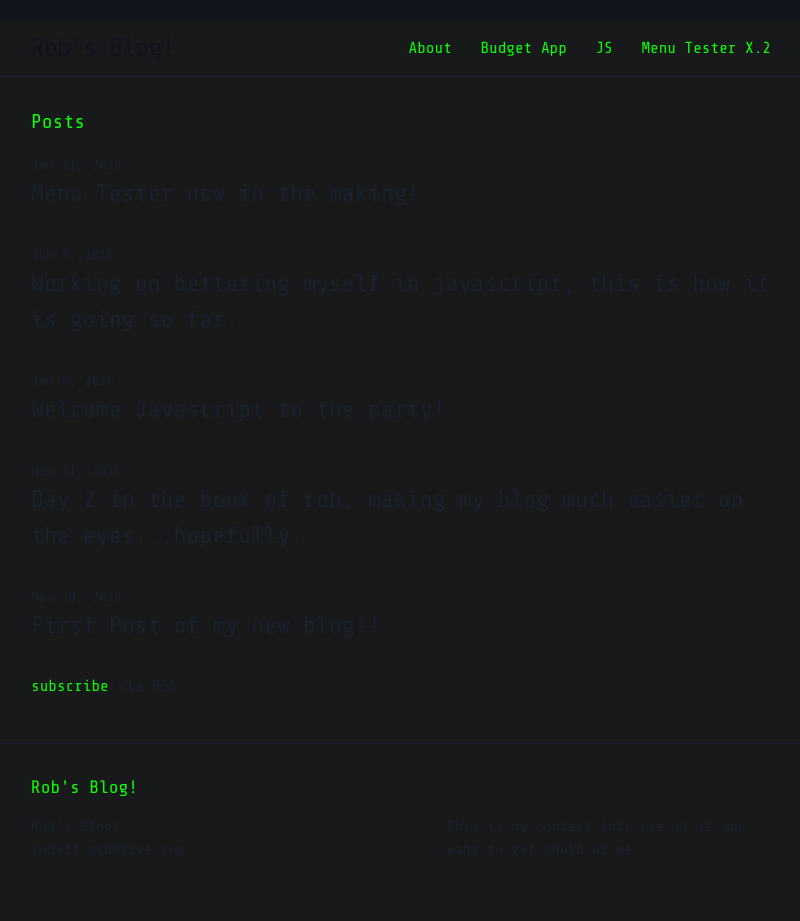
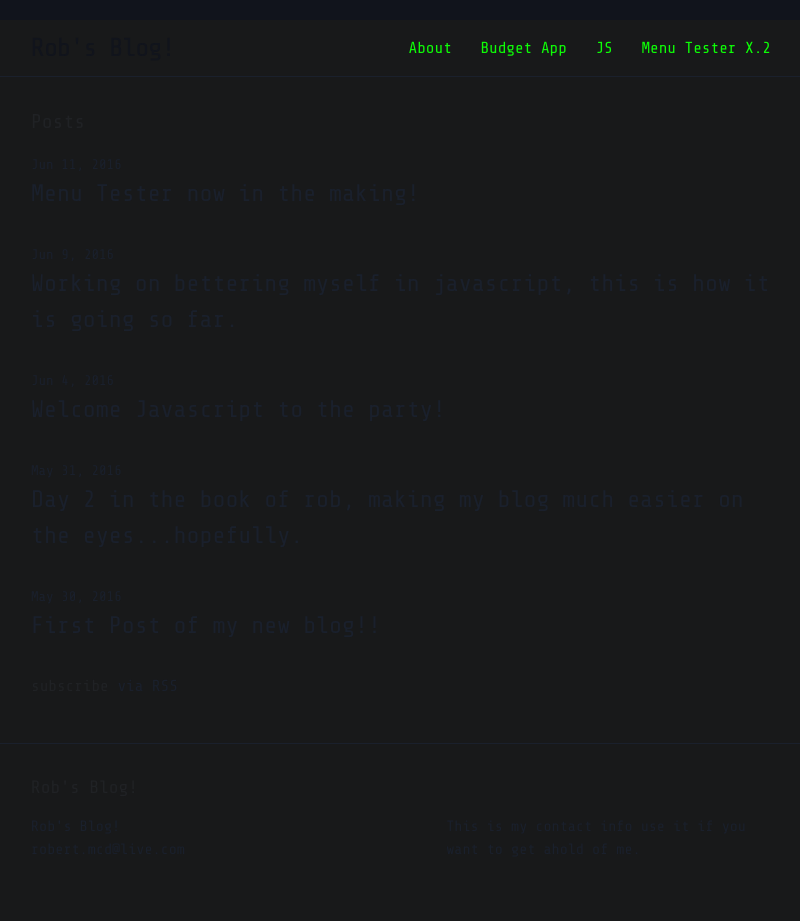
Before and after one commit to xSpiralx/xSpiralx.github.io, a Jekyll site: the page built from index.html, in a window 1280 px wide. Shown: the whole page, without its empty margins (239-1039 px from the left). Built offline with Jekyll 4.4.1, drawn with Linux system fonts in a browser that asks for light colours.

Commit message:
Update _base.scss

```diff
--- a/_sass/_base.scss
+++ b/_sass/_base.scss
@@ -160,7 +160,7 @@ pre {
     max-width: -webkit-calc(#{$content-width} - (#{$spacing-unit} * 2));
     max-width:         calc(#{$content-width} - (#{$spacing-unit} * 2));
     margin-right: auto;
-    color: #0efd07;
+    color: #202225;
     margin-left: auto;
     padding-right: $spacing-unit;
     padding-left: $spacing-unit;
```
